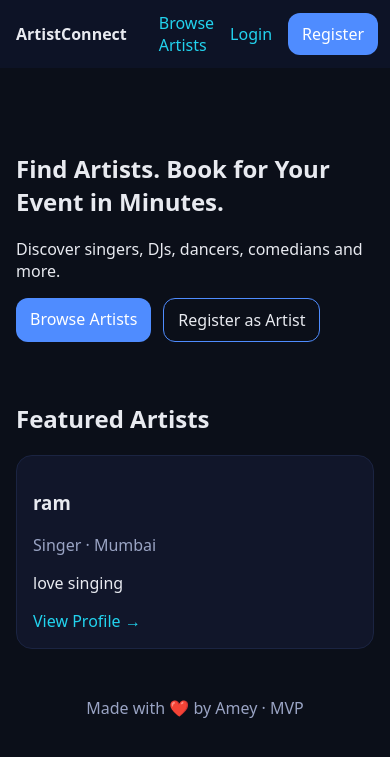
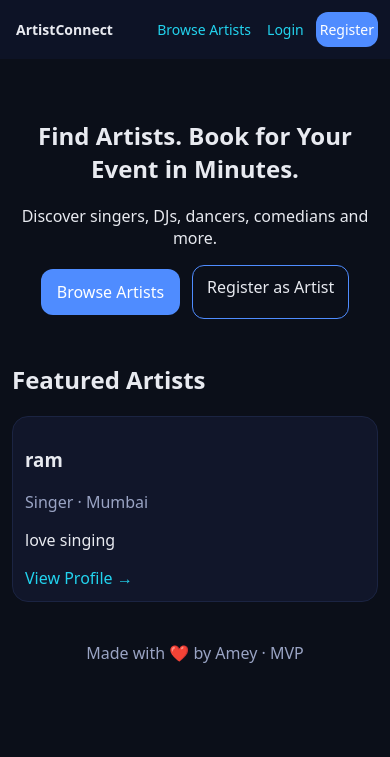
Before and after one commit to Ameynadhavale77/ArtistConnect-Flask, a Flask app: page / in a window 390 px wide. Shown: the top 757 px of the page. Run offline with Flask 3, Linux system fonts and the light colour scheme.

Commit message:
Improve website layout and appearance for mobile devices
Add responsive design styles to `app/static/css/styles.css` to optimize the website's layout and appearance for various mobile screen sizes using media queries.

Replit-Commit-Author: Agent
Replit-Commit-Session-Id: 1b1025cc-39c0-4890-9694-c0a7cf2abe7a
Replit-Commit-Checkpoint-Type: full_checkpoint
Replit-Commit-Screenshot-Url: https://storage.googleapis.com/screenshot-production-us-central1/87257a4f-1c0d-4fb7-b317-00953845290e/1b1025cc-39c0-4890-9694-c0a7cf2abe7a/trC7rwy

```diff
--- a/app/static/css/styles.css
+++ b/app/static/css/styles.css
@@ -32,3 +32,30 @@ a{color:var(--accent);text-decoration:none}
 .filters{display:flex;gap:10px;margin-bottom:16px}
 .profile .profile-header{margin-bottom:8px}
 .link{color:var(--accent)}
+
+/* Mobile Optimizations */
+@media (max-width: 768px) {
+  .container{padding:0 12px;margin:16px auto}
+  .nav{padding:8px 12px;gap:12px;flex-wrap:wrap}
+  .hero{padding:24px 0;text-align:center}
+  .actions{flex-wrap:wrap;justify-content:center}
+  .filters{flex-wrap:wrap;gap:8px}
+  .filters input{min-width:0;flex:1 1 200px}
+  .grid{grid-template-columns:1fr;gap:12px}
+  .form{max-width:100%}
+  .table{font-size:14px}
+  .table th,.table td{padding:8px 6px}
+  .btn{padding:12px 16px;text-align:center;display:block;margin:4px 0}
+  .btn-small{padding:8px 12px}
+}
+
+@media (max-width: 480px) {
+  .nav{gap:8px;text-align:center}
+  .nav a{padding:8px 4px;font-size:14px}
+  .hero h1{font-size:24px}
+  .hero p{font-size:16px}
+  .card{padding:12px}
+  .form input,.form textarea{padding:12px;font-size:16px}
+  .filters{flex-direction:column}
+  .filters input{width:100%;margin-bottom:8px}
+}
```
